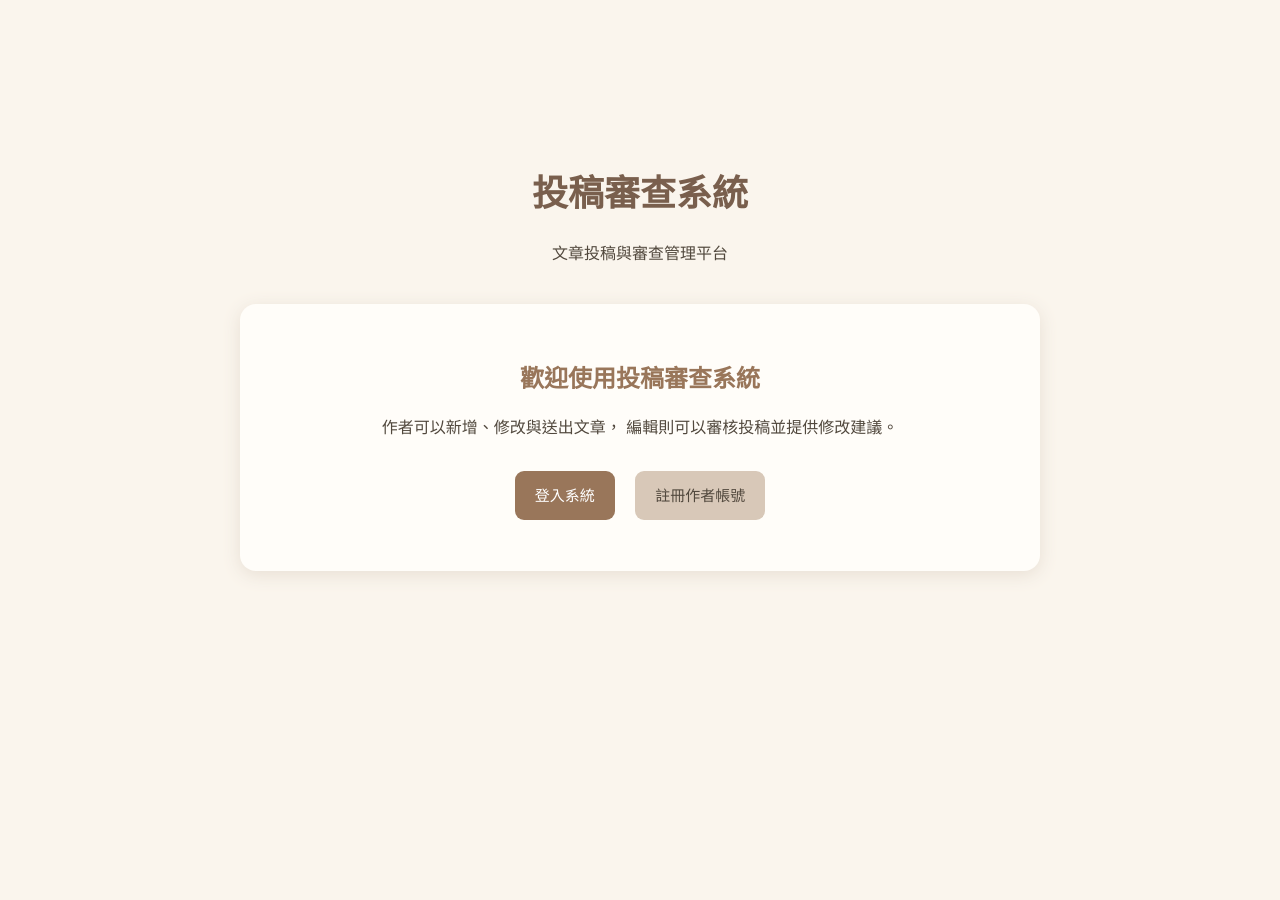
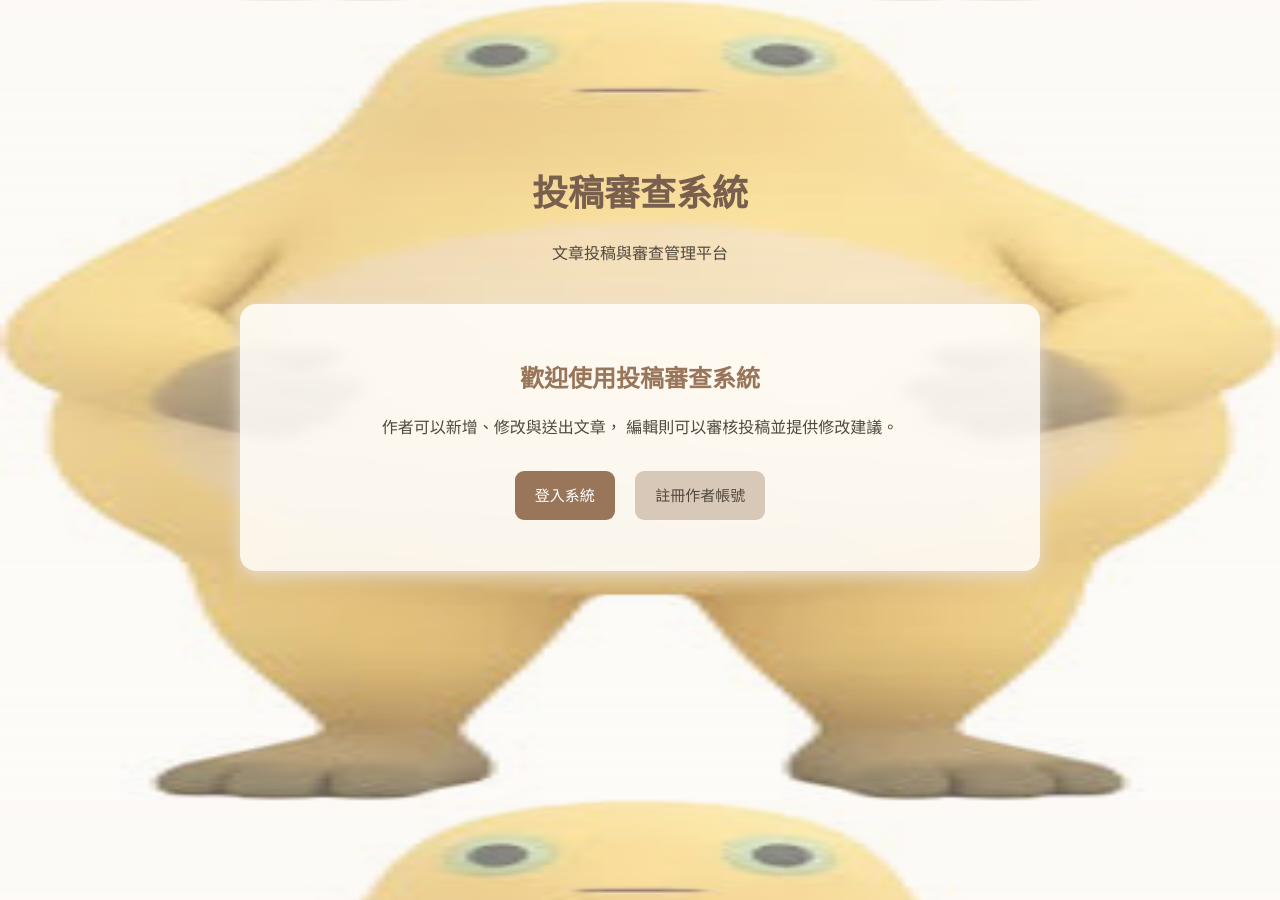
Before and after one commit to abeljiang1028-prog/manuscript_review, a FastAPI app: page / in a window 1280 px wide. Before the commit the page ends 575 px from the top, so only its background shows below. Run offline with FastAPI, Linux system fonts and the light colour scheme; parts of the project's set-up code (start-up, migrations or seed data) failed here and were passed over.

Commit message:
manuscript review final version

```diff
--- a/static/style.css
+++ b/static/style.css
@@ -286,3 +286,25 @@ a {
         padding: 25px 18px;
     }
 }
+/* 首頁背景圖片 */
+.home-page {
+    background-image:
+        linear-gradient(
+            rgba(250, 245, 237, 0.5),
+            rgba(250, 245, 237, 0.35)
+        ),
+        url("/static/nailong.jpg");
+
+    background-size:100% 100%;
+    background-position: center center;
+    background-repeat: no-repeat;
+    background-attachment: fixed;
+
+    background-color: #fae8bf;
+    min-height: 100vh;
+}
+
+.home-page .notice {
+    background-color: rgba(255, 253, 249, 0.88);
+    backdrop-filter: blur(5px);
+}
--- a/templates/index.html
+++ b/templates/index.html
@@ -10,7 +10,7 @@
 
     <link rel="stylesheet" href="/static/style.css">
 </head>
-<body>
+<body class="home-page">
 
     <main class="container">
 
```
Also changed, not shown: static/nailong.jpg (added).
